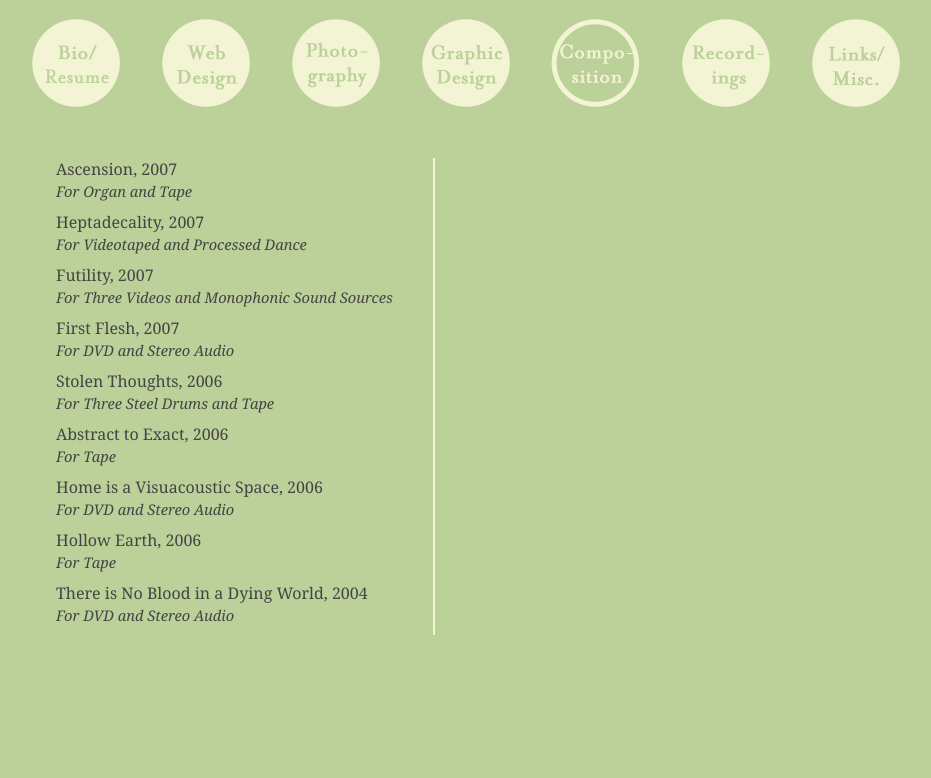
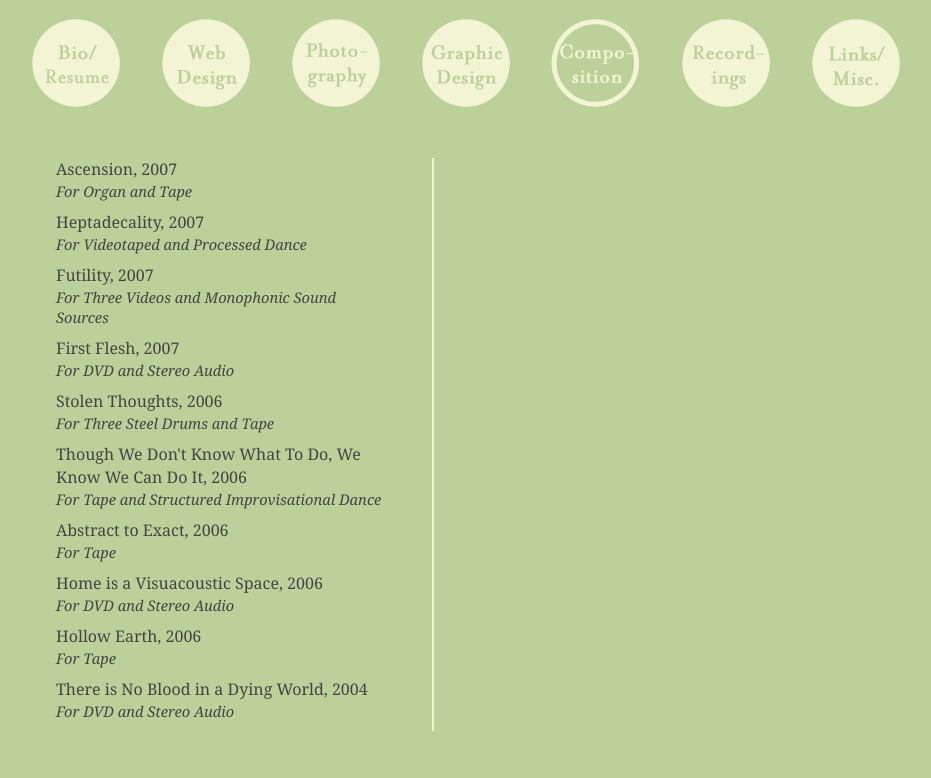
Before and after one commit to mgeraci/portfolio, a PHP site: page /composition?piece=1 in a window 1280 px wide. Shown: the top 778 px of the page, without its empty margins (169-1100 px from the left). Run offline with PHP 8.4, Linux system fonts and the light colour scheme; some libraries are stand-ins or nearby versions.

Commit message:
added 'though we don't know what to do' to compositions

```diff
--- a/composition.php
+++ b/composition.php
@@ -21,6 +21,9 @@
         break;
       case 'stolen':
         $title .= ' - Stolen Thoughts';
+        break;
+      case 'though':
+        $title .= ' - Though We Don\'t Know What To Do, We Know How To Do It';
         break;
       case 'abstractToExact':
         $title .= ' - Abstract to Exact';
@@ -82,6 +85,12 @@
               <a <?php if ($piece == 'stolen') echo 'class="on"'?> href="/composition/stolen">
                 <h1>Stolen Thoughts, 2006</h1>
                 <br>For Three Steel Drums and Tape
+              </a>
+            </li>
+            <li>
+              <a <?php if ($piece == 'though') echo 'class="on"'?> href="/composition/though">
+                <h1>Though We Don't Know What To Do, We Know We Can Do It, 2006</h1>
+                <br>For Tape and Structured Improvisational Dance
               </a>
             </li>
             <li>
@@ -189,6 +198,15 @@
             <br>
             <br><a href='/media/composition/Geraci_StolenThoughts_Score.pdf'>Click Here to See the Score (PDF)</a>
           </div>
+        <?php } elseif ($piece == 'though') { ?>
+          <div id='pieceContent'>
+            <h1>Though We Don't Know What To Do, We Know How To Do It, 2006</h1>
+            <br>For Tape and Structured Improvisational Dance, 8:57"
+            <br>&nbsp;
+            <br><iframe src="http://player.vimeo.com/video/19170814?title=0&amp;byline=0&amp;portrait=0&amp;color=bbd199" width="400" height="265" frameborder="0"></iframe>
+            <br>
+            <br>Performed with modification (no dance, story performed live) at the <a class='new-window' href='http://emu.music.ufl.edu/femf/fest15prg.html'>2006 Florida Electronic Music Festival</a>.
+          </div>
         <?php } elseif ($piece == 'abstractToExact') { ?>
           <div id='pieceContent'>
             <h1>Abstract to Exact, 2006</h1>
--- a/style/unminified/style.css
+++ b/style/unminified/style.css
@@ -36,7 +36,7 @@ img#thePicture{float:left;clear:both;}
 div.text{width:430px;color:#444444;float:left;margin-left:15px;font-size:16px;}
 .text h1{font-style:oblique;font-weight:normal;font-size:16px;margin-bottom:5px;}
 #pageComposition{margin-left:20px;}
-#pageComposition #pieceList{padding:0 40px 0 0;}
+#pageComposition #pieceList{width:346px;padding:0 40px 0 0;}
 #pageComposition #pieceContent{width:460px;}#pageComposition #pieceContent h1{line-height:23px;}
 #pageRecordings{margin-left:15px;}
 #pageRecordings #pieceList{padding-right:20px;}
--- a/style/unminified/style.less
+++ b/style/unminified/style.less
@@ -315,7 +315,10 @@ div.text{ /* text columns for index and links page */
 
 #pageComposition{margin-left: 20px;}
 
-#pageComposition #pieceList{padding: 0 40px 0 0;}
+#pageComposition #pieceList{
+  width: 346px;
+  padding: 0 40px 0 0;
+}
 
 #pageComposition #pieceContent{
   width: 460px;
```
Also changed, not shown: style/style.css, 1 other file.
